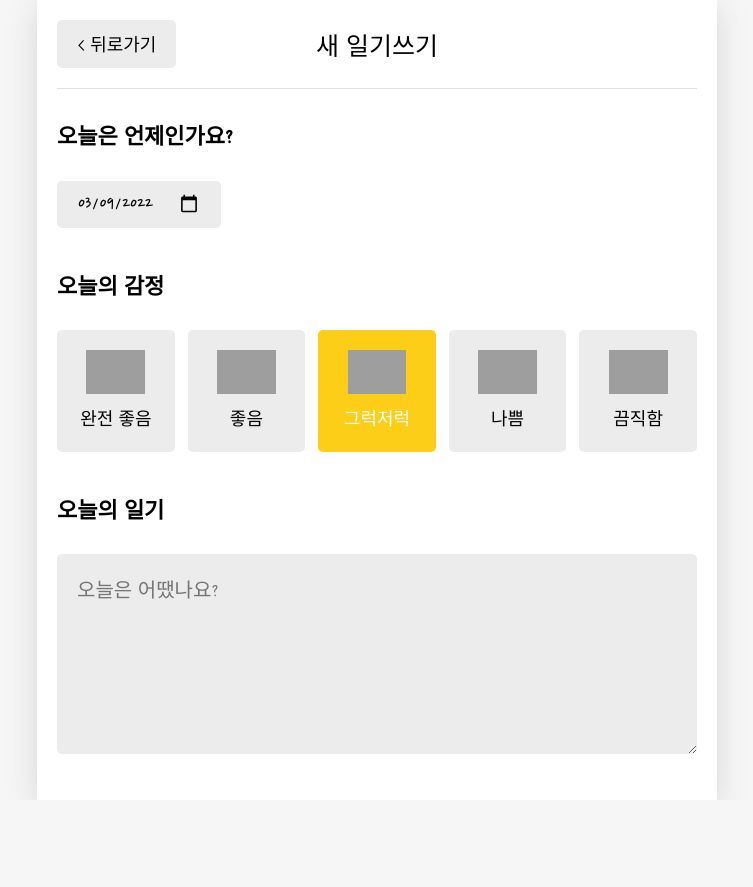
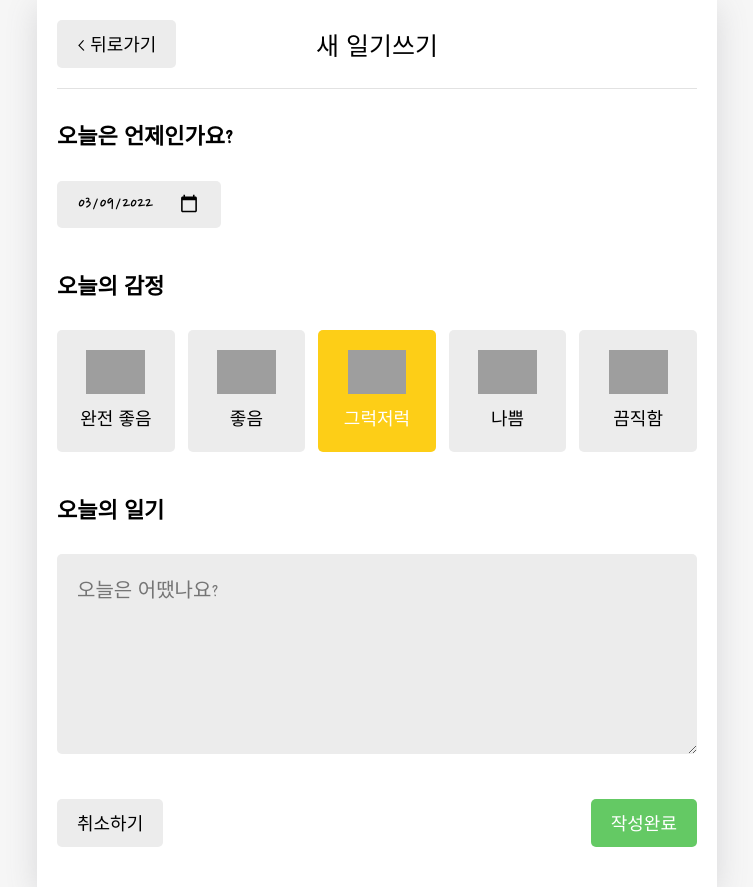
Before and after one commit to Geonsik-Kim/emotion-diary, a React (Create React App) app: page /new in a window 1280 px wide. Shown: the whole page, without its empty margins (263-1016 px from the left). Before the commit the page ends 800 px from the top, so only its background shows below. Built offline with nearby package versions, Linux system fonts and the light colour scheme; grey boxes are pictures that could not be loaded; a web font is replaced by a local one.

Commit message:
Feat DiaryEditor 컴포넌트 - 하단 버튼 영역 생성

```diff
--- a/src/App.css
+++ b/src/App.css
@@ -218,6 +218,12 @@
     padding: 20px;
 }
 
+.DiaryEditor .control_box {
+    display: flex;
+    justify-content: space-between;
+    align-items: center;
+}
+
 /* EmotionItem */
 .EmotionItem {
     cursor: pointer;
--- a/src/components/DiaryEditor.js
+++ b/src/components/DiaryEditor.js
@@ -1,5 +1,6 @@
-import { useState, useRef } from "react";
+import { useState, useRef, useContext } from "react";
 import { useNavigate } from "react-router-dom";
+import { DiaryDispatchContext } from "../App.js";
 
 import MyHeader from "./MyHeader";
 import MyButton from "./MyButton";
@@ -46,11 +47,24 @@
     const [emotion, setEmotion] = useState(3);
     const [date, setDate] = useState(getStringDate(new Date()));
 
+    const { onCreate } = useContext(DiaryDispatchContext);
+
     const handleClickEmote = (emotion) => {
         setEmotion(emotion);
     };
 
     const navigate = useNavigate();
+
+    const handleSubmit = () => {
+        if (content.length < 1) {
+            contentRef.current.focus();
+            return;
+        }
+
+        onCreate(date, content, emotion);
+        navigate("/", { replace: true });
+    };
+
     return (
         <div className="DiaryEditor">
             <MyHeader
@@ -101,6 +115,20 @@
                         />
                     </div>
                 </section>
+
+                <section>
+                    <div className="control_box">
+                        <MyButton
+                            text={"취소하기"}
+                            onClick={() => navigate(-1)}
+                        />
+                        <MyButton
+                            text={"작성완료"}
+                            type={"positive"}
+                            onClick={handleSubmit}
+                        />
+                    </div>
+                </section>
             </div>
         </div>
     );
```
